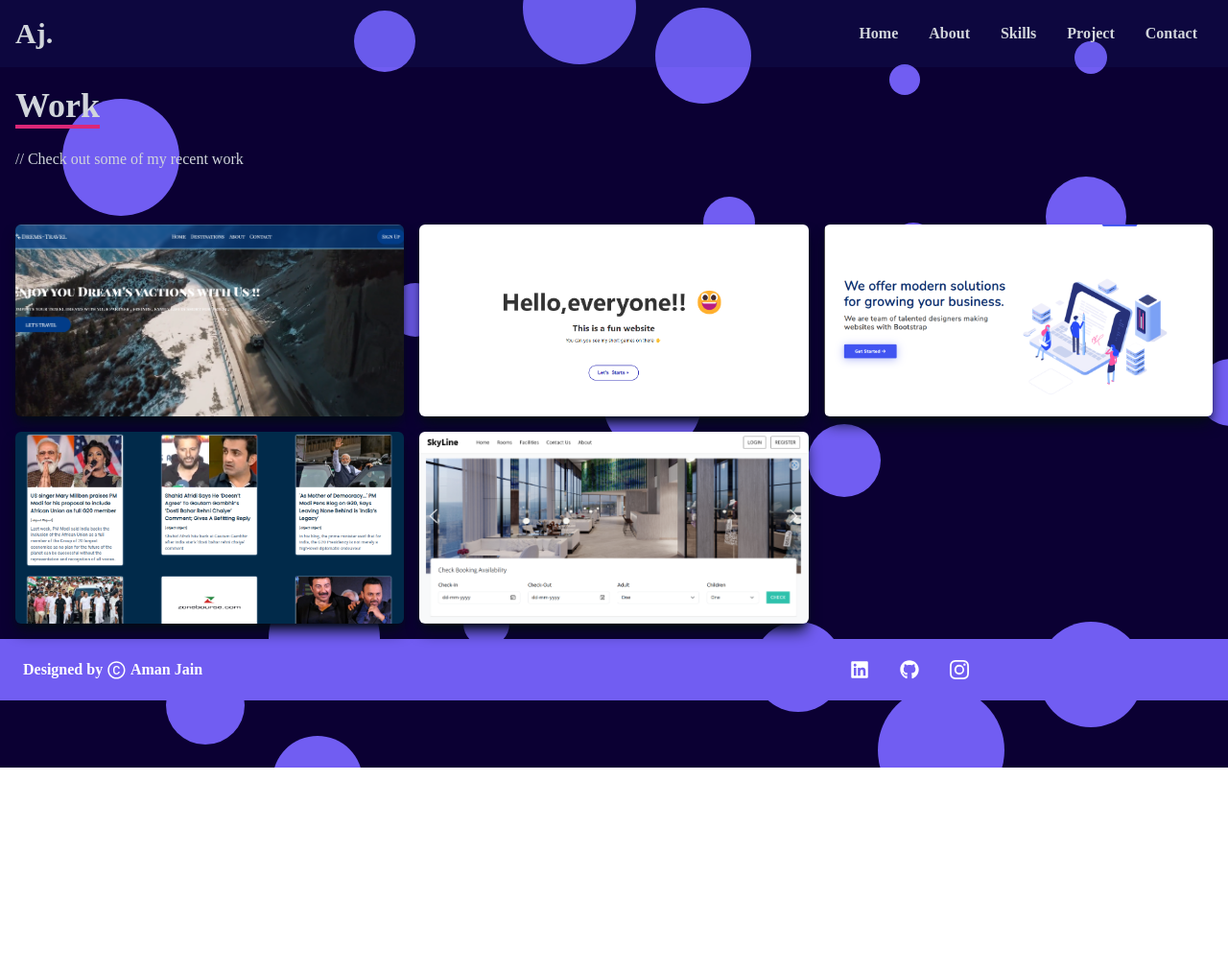
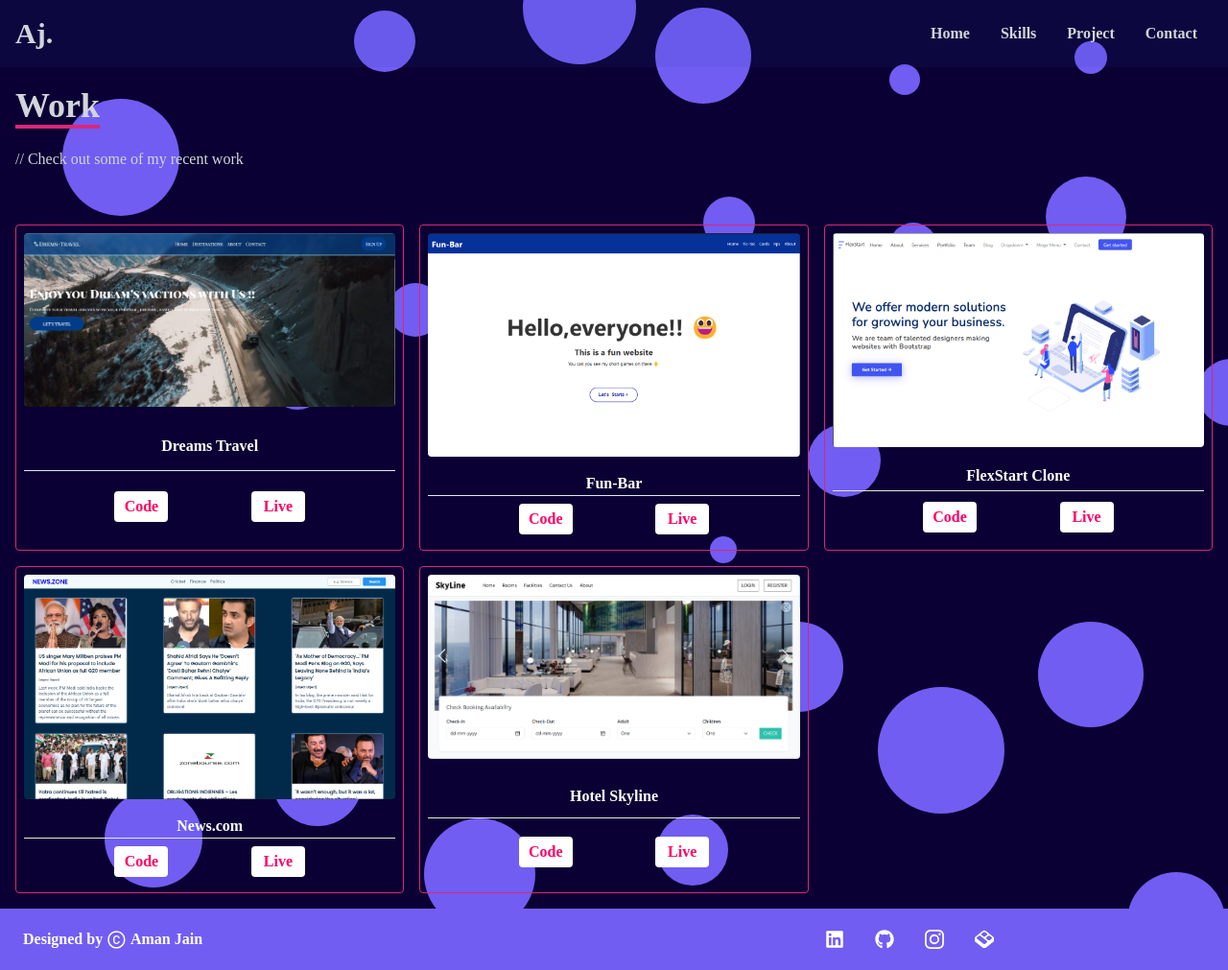
Before and after one commit to VAmanjain/portfiolio, a React (Create React App) app: page /work in a window 1280 px wide. Shown: the whole page at 96% size. Before the commit the page ends 800 px from the top, so only its background shows below. Built offline with nearby package versions, Linux system fonts and the light colour scheme.

Commit message:
make work card

```diff
--- a/src/App.js
+++ b/src/App.js
@@ -16,7 +16,6 @@ function App() {
 <Navbar/>
     <Routes>
       <Route path="*" element={<Hero/>} />
-      <Route path="/about" element={<About/>} />
       <Route path="/skills" element={<Skills/>} />
       <Route path="/work" element={<Work/>} />
       <Route path="/contact" element={<Contacts/>} />
--- a/src/components/About.jsx
+++ b/src/components/About.jsx
@@ -7,7 +7,7 @@ const About = () => {
         <div className=" w-full  grid grid-cols-2 gap-8 ">
           <div className="tablet:text-right pb-8 pl-4 "data-aos="fade-down" data-aos-duration="1200"  data-aos-delay="200">
             <p className="text-6xl font-bold inline border-b-4 border-pink-600  " >
-              About
+              Who am I?
             </p>
           </div>
           <div></div>
--- a/src/components/Credit.jsx
+++ b/src/components/Credit.jsx
@@ -2,8 +2,7 @@ import React from "react";
 import { AiOutlineCopyrightCircle } from "react-icons/ai";
 import { FaBars, FaTimes, FaGithub, FaLinkedin } from "react-icons/fa";
 import { BsInstagram } from "react-icons/bs";
-import { BsFillPersonLinesFill } from "react-icons/bs";
-import { Link } from "react-scroll";
+import { SiBento } from "react-icons/si";
 
 const Credit = () => {
   return (
@@ -46,6 +45,15 @@ const Credit = () => {
               <BsInstagram size={20} />
             </a>
           </li>
+          <li>
+            <a
+              className="flex justify-between items-center "
+              href="https://bento.me/vamanjain"
+              target="_blank"
+            >
+              <SiBento size={20} />
+            </a>
+          </li>
         </ul>
       </div>
     </div>
--- a/src/components/Hero.jsx
+++ b/src/components/Hero.jsx
@@ -1,12 +1,15 @@
 import React from 'react'
-import Intro from './Intro'
+
 import Home from './Home'
+import About from './About'
 
 const Hero = () => {
   return (
     <div>
-        <Intro/>
+
         <Home/>
+        <About/>
+
     </div>
   )
 }
--- a/src/components/Home.jsx
+++ b/src/components/Home.jsx
@@ -20,12 +20,12 @@ const Home = () => {
 
           <div className="text-left ">
             <p
-              className="text-[0.8rem] tablet:text-[1.2rem] text-[#FF0066] z-20"
+              className="text-[0.8rem] tablet:text-[1.2rem]  text-[#ccd6f6] z-20"
              >
               Hi, my name is
             </p>
             <h1
-              className=" text-[2rem]   tablet:text-4xl tablet:text-6xl font-bold text-[#ccd6f6]  "
+              className=" text-[2rem]  text-[#FF0066]   tablet:text-4xl tablet:text-6xl font-bold  "
             >
               Aman Jain
             </h1>
--- a/src/components/Intro.jsx
+++ /dev/null
@@ -1,24 +0,0 @@
-import React from 'react'
-import {BiChevronDown} from 'react-icons/bi'
-import {Link} from 'react-scroll'
-import IntroPhoto from '../assests/introPic.png'
-
-
-const Intro = () => {
-  return (
-    <div className='h-screen flex justify-center items-center' name='intro' >
-      <div className='container grid tablet:grid-cols-2'>
-        <div>
-          <img src={IntroPhoto} style={{width:"550px"}} />
-        </div>
-        <div className='text-white z-0 flex justify-center items-center px-8 text-center '>
-            <h1 className='font-bold text-white text-[2rem] md: text-[4rem]'>Welcome to My Protfolio </h1>
-
-        </div>
-      </div>
-
-    </div>
-  )
-}
-
-export default Intro
--- a/src/components/Navbar.jsx
+++ b/src/components/Navbar.jsx
@@ -24,9 +24,6 @@ const Navbar = () => {
         <li data-aos="fade-down" ><Link className="hover:border-b-2 border-pink-600 duration-100 active:text-pink-600 " to="*" >
           Home
         </Link></li>
-        <li data-aos="fade-down" ><Link className="hover:border-b-2 border-pink-600 duration-100 active:text-pink-600 " to="/about" >
-          About
-        </Link></li>
         <li data-aos="fade-down" ><Link className="hover:border-b-2 border-pink-600 duration-100 active:text-pink-600 " to="/skills" >
           Skills
         </Link> </li>
@@ -48,9 +45,6 @@ const Navbar = () => {
         <li className="py-4 text-4xl"><Link className="hover:border-b-2 border-pink-600 duration-100 active:text-pink-600 " onClick={handleClick} to="home"  data-aos="fade-right" >
           Home
         </Link></li>
-        <li className="py-4 text-4xl"><Link className="hover:border-b-2 border-pink-600 duration-100 active:text-pink-600 " onClick={handleClick} to="about"  data-aos="fade-right" >
-          About
-        </Link></li>
         <li className="py-4 text-4xl"><Link className="hover:border-b-2 border-pink-600 duration-100 active:text-pink-600 " onClick={handleClick} to="skills"  data-aos="fade-right" >
           Skills
         </Link> </li>
@@ -63,35 +57,7 @@ const Navbar = () => {
         </Link></li>
       </ul>
 
-      {/* Socail icons  */}
-      <div className=" hidden lg:flex fixed flex-col top-[35%] left-0 ">
-<ul>
-    <li className="flex w-[160px] h-[60px] justify-between items-center "data-aos="fade-right" >
-        <a  className="flex justify-between items-center w-full text-gray-300 ml-[-100px] hover:ml-[-10px] duration-300 "
-        href="https://www.linkedin.com/in/aman-jain-416321256" target="_blank">
-            Linkedin<FaLinkedin  size={30} />
-        </a>
-    </li>
-    <li className="flex w-[160px] h-[60px] justify-between items-center "data-aos="fade-right" data-aos-duration="1200"  data-aos-delay="250">
-        <a  className="flex justify-between items-center w-full text-gray-300 ml-[-100px] hover:ml-[-10px] duration-300 "
-        href="https://github.com/VAmanjain" target="_blank">
-            Github<FaGithub  size={30} />
-        </a>
-    </li>
-    <li className="flex w-[160px] h-[60px] justify-between items-center "data-aos="fade-right" data-aos-duration="1200"  data-aos-delay="300">
-        <a  className="flex justify-between items-center w-full text-gray-300 ml-[-100px] hover:ml-[-10px] duration-300 "
-        href="https://instagram.com/iamanjain17?igshid=MzRlODBiNWFlZA==" target="_blank">
-           Instagram<BsInstagram size={30} />
-        </a>
-    </li>
-    <li className="flex w-[160px] h-[60px] justify-between items-center "data-aos="fade-right" data-aos-duration="1200"  data-aos-delay="350">
-        <Link  className="flex justify-between items-center w-full text-gray-300 ml-[-100px] hover:ml-[-10px] duration-300 "
-        to="contact">
-            Contact<BsFillPersonLinesFill  size={30} />
-        </Link>
-    </li>
-</ul>
-      </div>
+
     </div>
   );
 };
--- a/src/components/Work.jsx
+++ b/src/components/Work.jsx
@@ -19,44 +19,63 @@ const Work = () => {
         </div>
 
 {/* container for projects */}
-<div className="grid grid-cols-1 tablet:grid-cols-2 laptop:grid-cols-3 gap-4 ">
+<div className="  grid grid-cols-1 tablet:grid-cols-2 laptop:grid-cols-3 gap-4  ">
 
           {/* Gird Item */}
           {project.map((item, index) => (
-  <div
-    key={index}
-    style={{ backgroundImage: `url(${item.image})` }}
-    className="shadow-lg shadow-[#040c16] group container rounded-tablet
-              flex justify-center text-center items-center mx-auto content-div max-w-tablet rounded-md "
-              data-aos="fade-down" data-aos-duration="1200"  data-aos-delay={item.delay}
-  >
-    {/* Hover effect for images */}
-    <div className="opacity-0 group-hover:opacity-100 ">
-      <span className="text-2xl font bold text-white tracking-wider ">
-        {item.name}
-      </span>
-      <div className="pt-8 text-center ">
-        {/* eslint-disable-next-line */}
-        <a href={item.github} target="_blank">
-          <button
-            className="text-center rounded-lg px-4 py-3 m-2
-                       bg-white text-gray-700 font-bold text-lg"
-          >
-            Code
-          </button>
-        </a>
-        {/* eslint-disable-next-line */}
-        <a href={item.live} target="_blank">
-          <button
-            className="text-center rounded-lg px-4 py-3 m-2
-                       bg-white text-gray-700 font-bold text-lg"
-          >
-            Live
-          </button>
-        </a>
+  // <div
+  //   key={index}
+  //   style={{ backgroundImage: `url(${item.image})` }}
+  //   className="shadow-lg shadow-[#040c16] group container rounded-tablet
+  //             flex justify-center text-center items-center mx-auto content-div max-w-tablet rounded-md "
+  //             data-aos="fade-down" data-aos-duration="1200"  data-aos-delay={item.delay}
+  // >
+  //   {/* Hover effect for images */}
+  //   <div className="opacity-0 group-hover:opacity-100 ">
+  //     <span className="text-2xl font bold text-white tracking-wider ">
+  //       {item.name}
+  //     </span>
+  //     <div className="pt-8 text-center ">
+  //       {/* eslint-disable-next-line */}
+  //       <a href={item.github} target="_blank">
+  //         <button
+  //           className="text-center rounded-lg px-4 py-3 m-2
+  //                      bg-white text-gray-700 font-bold text-lg"
+  //         >
+  //           Code
+  //         </button>
+  //       </a>
+  //       {/* eslint-disable-next-line */}
+  //       <a href={item.live} target="_blank">
+  //         <button
+  //           className="text-center rounded-lg px-4 py-3 m-2
+  //                      bg-white text-gray-700 font-bold text-lg"
+  //         >
+  //           Live
+  //         </button>
+  //       </a>
+  //     </div>
+  //   </div>
+  // </div>
+
+  <div className='grid  border border-pink-600 border-1 p-2 rounded  '>
+    <div className='rounded'>
+      <img src={item.image} className='rounded' />
+    </div>
+    <div className='text-center text-[#ffffff] pt-4 font-[1.5rem] font-semibold'>
+      <h2>{item.name}</h2>
+    </div>
+    <hr />
+    <div className='flex justify-evenly p-2'>
+      <div  className='bg-[#ffffff] font-semibold text-[#ff0066] w-[3.5rem] h-[2rem] text-center rounded flex justify-center items-center'>
+        <a href={item.github} target='_blank' >Code</a>
+      </div>
+      <div className='bg-[#ffffff] font-semibold text-[#ff0066] w-[3.5rem] h-[2rem] text-center rounded flex justify-center items-center '>
+        <a href={item.live} target='_blank'>Live</a>
       </div>
     </div>
   </div>
+
 ))}
 </div>
       </div>
```
Also changed, not shown: src/components/Contacts.jsx (+10 -14 lines), src/css/common.css (+7 -0 lines), src/assests/mybgr.png (added).
